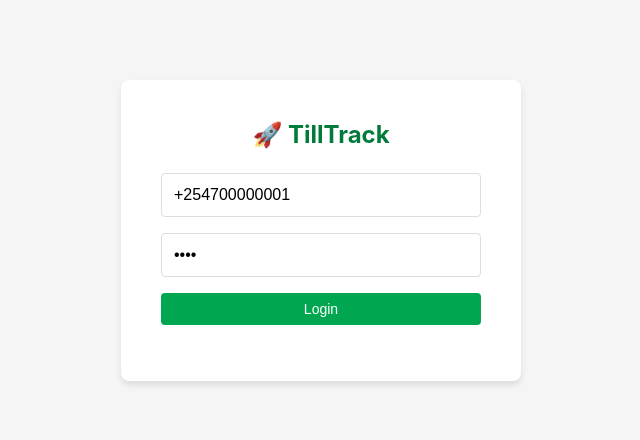
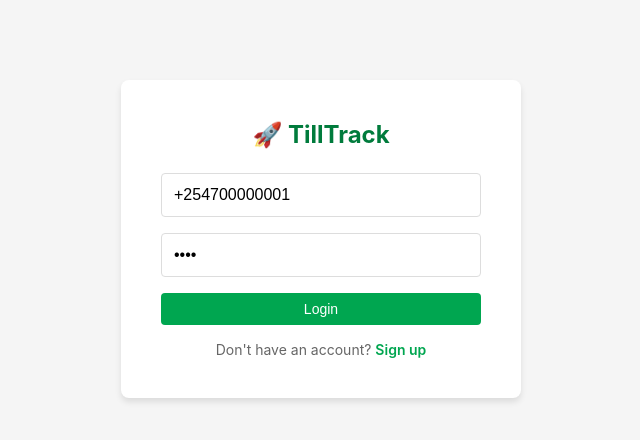
Before and after one commit to gathogojuma/Mpesa-service-providers, a plain HTML site: page frontend/web_dashboard/index.html in a window 1280 px wide. Shown: the whole page, without its empty margins (319-959 px from the left). Drawn offline with Linux system fonts and the light colour scheme.

Commit message:
Update index.html

```diff
--- a/frontend/web_dashboard/index.html
+++ b/frontend/web_dashboard/index.html
@@ -156,13 +156,15 @@
 <!-- ─────────────────────────────────────────────────────────── -->
 <!-- LOGIN PAGE                                                  -->
 <!-- ─────────────────────────────────────────────────────────── -->
-<div id="loginPage">
 <div class="login-box">
     <h2>🚀 TillTrack</h2>
     <input type="text" id="phone" placeholder="Phone" value="+254700000001" />
     <input type="password" id="pin" placeholder="PIN" value="1234" />
     <button class="btn btn-primary" style="width: 100%" onclick="login()">Login</button>
     <p id="loginError" class="error"></p>
+    <p style="text-align:center;margin-top:1rem;font-size:0.875rem;color:#666;">
+        Don't have an account? <a href="signup.html" style="color:#00a650;font-weight:600;text-decoration:none;">Sign up</a>
+    </p>
 </div>
 </div>
 
```
Lines whose indentation alone changed are shown as unchanged.
